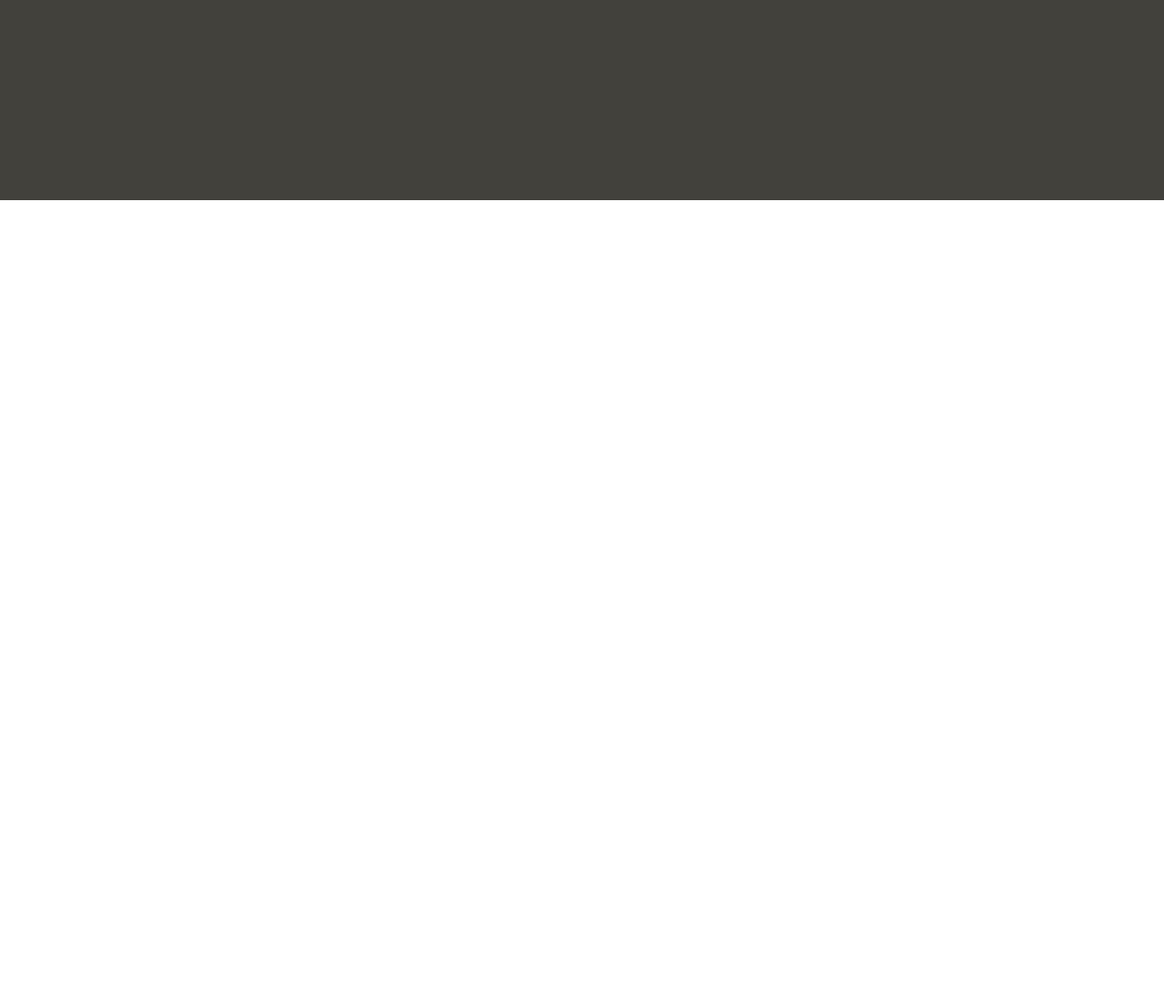
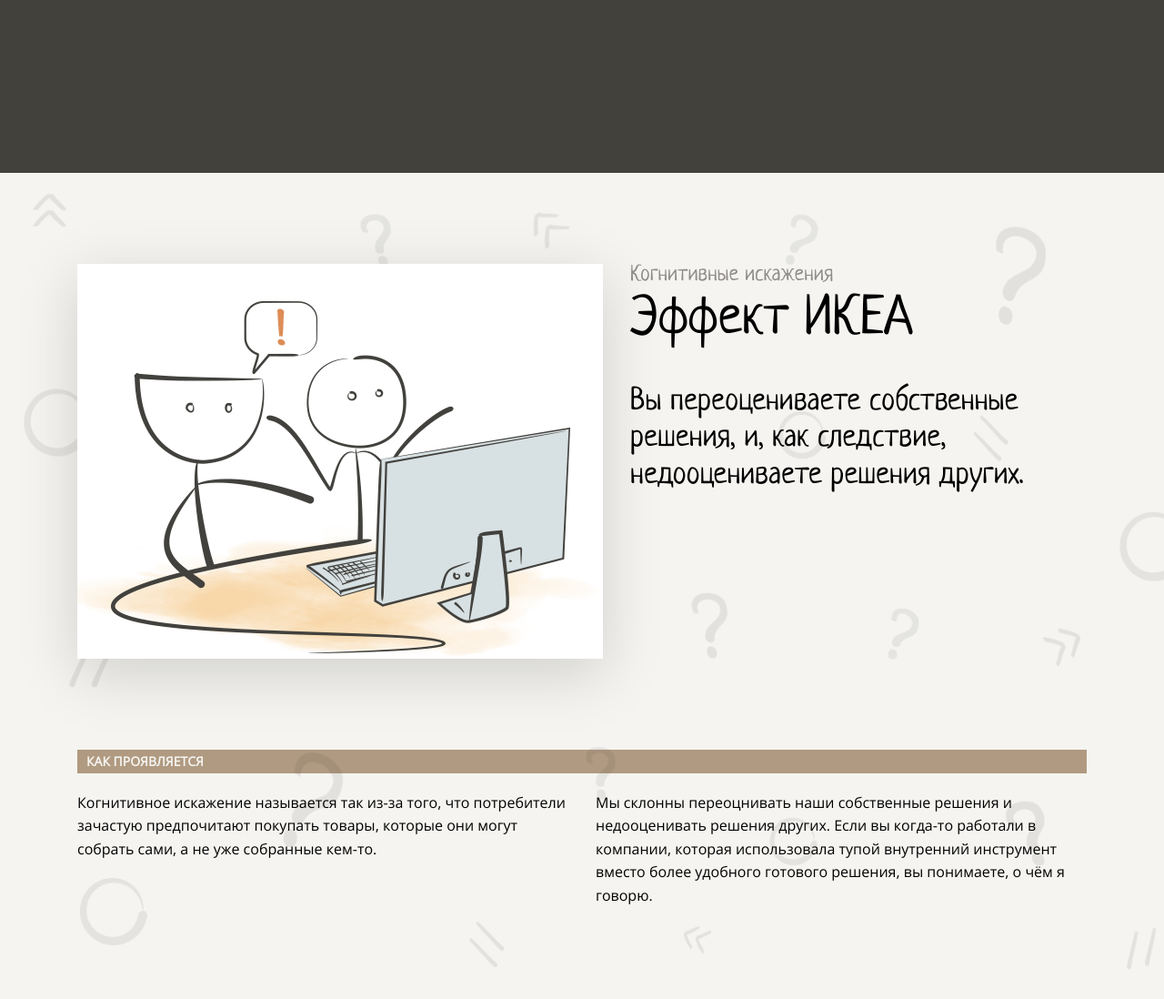
Before and after one commit to ianproletov/layout-designer-project-58, a website: page src/index.html in a window 1280 px wide. Shown: the part 2632-3730 px from the top of the page at 91% size. Before the commit the page ends 2852 px from the top, so only its background shows below. Drawn offline with Linux system fonts and the light colour scheme.

Commit message:
add ikea section

```diff
--- a/src/index.html
+++ b/src/index.html
@@ -23,7 +23,7 @@
             alt="Юный программист с ноутбуком"
           >
       </div>
-        <div class="columns w-1110">
+        <div class="columns w-1110 pt-185">
           <div class="column">
             <p>
               Мы, разработчики, часто сталкиваемся с проблемами, которые идут
@@ -100,6 +100,34 @@
           </ul>
         </div>
       </section>
+      <section class="section section-item" id="ikea-effect">
+        <div class="w-1110">
+          <div class="columns">
+            <div class="column">
+              <img
+                src="images/1.png"
+                class="ikea-img"
+                alt="Два программиста с ноутбуком">
+            </div>
+            <div class="column">
+              <div class="section-headline">
+                <span class="s-24 t-dark">Когнитивные искажения</span>
+                <h2 class="m-0">Эффект ИКЕА</h2>
+                <p class="s-34 header-lineheight">Вы переоцениваете собственные решения, и, как следствие, недооцениваете решения других.</p>
+              </div>
+            </div>
+          </div>
+          <h4 class="section-headliner bg-brown light">Как проявляется</h4>
+          <div class="columns">
+            <div class="column">
+              <p class="m-0">Когнитивное искажение называется так из-за того, что потребители зачастую предпочитают покупать товары, которые они могут собрать сами, а не уже собранные кем-то.</p>
+            </div>
+            <div class="column">
+              <p class="m-0">Мы склонны переоцнивать наши собственные решения и недооценивать решения других. Если вы когда-то работали в компании, которая использовала тупой внутренний инструмент вместо более удобного готового решения, вы понимаете, о чём я говорю.</p>
+            </div>
+          </div>
+        </div>
+      </section>
     </main>
     <footer>
     </footer>
--- a/src/styles/style.css
+++ b/src/styles/style.css
@@ -132,7 +132,6 @@
 .columns {
   position: relative;
   display: flex;
-  padding-top: 185px;
   column-gap: 30px;
 }
 
@@ -187,6 +186,30 @@
   text-decoration: none;
 }
 
+.ikea-img {
+  vertical-align: middle;
+  filter: drop-shadow(0 16px 32px rgba(0 0 0 / 15%));
+}
+
+.section-headline {
+  display: flex;
+  flex-direction: column;
+  align-items: flex-start;
+  font-weight: 400;
+  font-family: Neucha, serif;
+}
+
+.section-headliner {
+  margin: 0;
+  margin-top: 100px;
+  margin-bottom: 20px;
+  padding: 0;
+  padding-left: 10px;
+  font-weight: 700;
+  font-size: 14px;
+  text-transform: uppercase;
+}
+
 .num {
   padding-bottom: 40px;
   font-size: 64px;
@@ -195,5 +218,33 @@
 }
 
 .m-0 {
-  margin-bottom: 0;
+  margin: 0;
 }
+
+.pt-185 {
+  padding-top: 185px;
+}
+
+.s-24 {
+  font-size: 24px;
+}
+
+.s-34 {
+  font-size: 34px;
+}
+
+.t-dark {
+  color: var(--translucent-dark);
+}
+
+.header-lineheight {
+  line-height: var(--header-lineheight);
+}
+
+.bg-brown {
+  background-color: var(--brown);
+}
+
+.light {
+  color: var(--light);
+}
```
Also changed, not shown: src/images/1.png (added).
